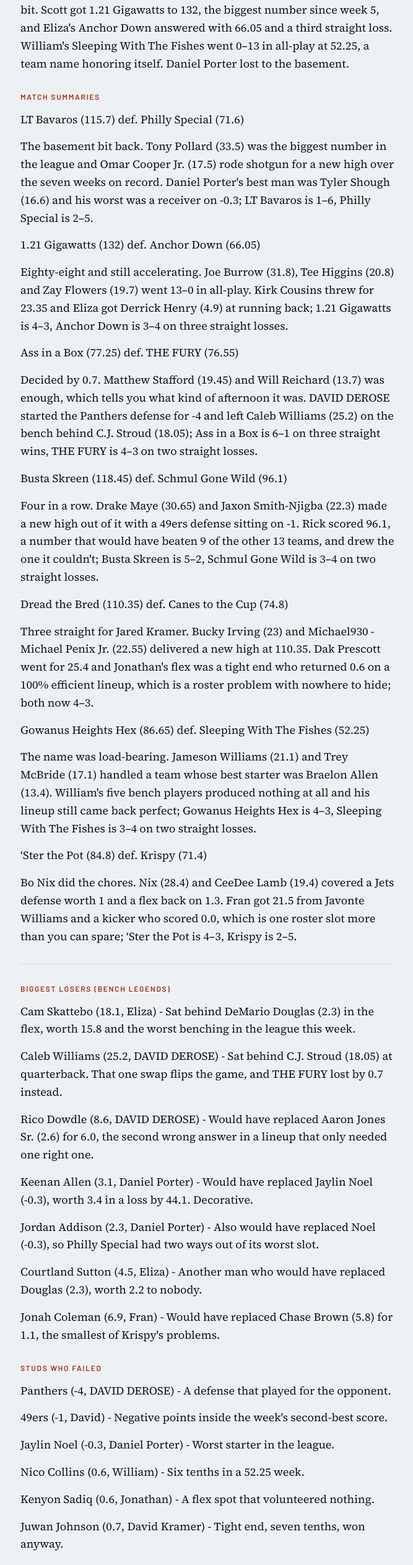
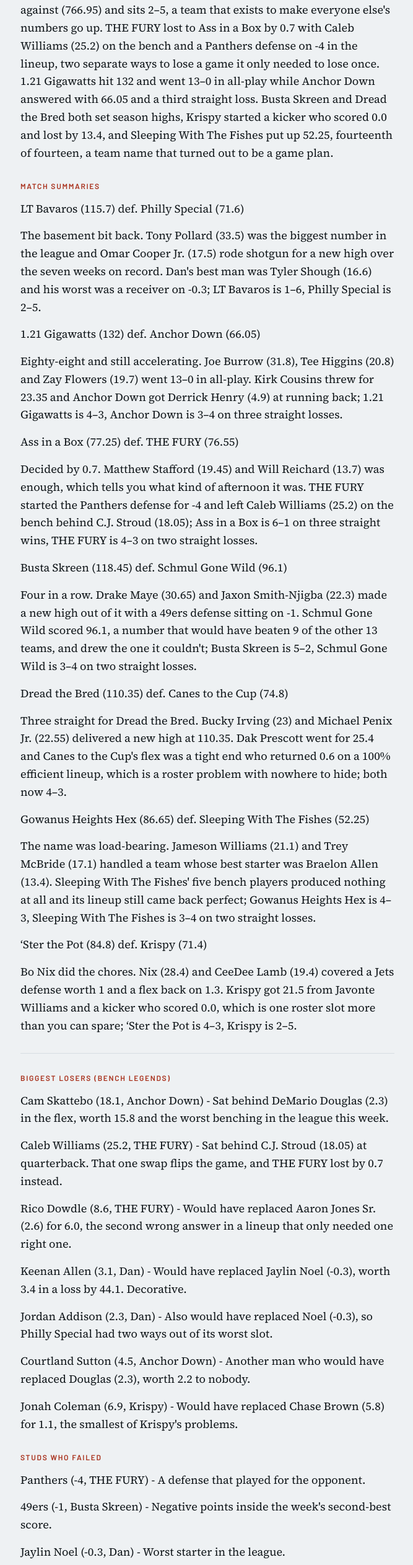
Before and after one commit to tfadp/fantasy-recap, a browser extension: page docs/drafts/yahoo-2026-wk07-5c0f734a12e0.html in a window 1280 px wide. Shown: the part 248-2773 px from the top of the page at 62% size, without its empty margins (305-972 px from the left). Drawn offline with nearby package versions, Linux system fonts and the light colour scheme.

Commit message:
Yahoo week 7: team names, Dan, the commish, wider opener
Co-Authored-By: Claude Opus 5.5 <noreply@anthropic.com>

```diff
--- a/docs/drafts/yahoo-2026-wk07-5c0f734a12e0.html
+++ b/docs/drafts/yahoo-2026-wk07-5c0f734a12e0.html
@@ -131,42 +131,42 @@ footer{margin-top:22px;font-family:var(--data);font-size:11px;color:var(--dim);
 <h1>Week 7 Recap - Bring It On</h1>
 <div class="dateline">Tuesday, November 3</div>
 </header>
-<div class="column"><p>David Kramer had not won a game all season and dropped 115.7 on Daniel Porter, who turned up with 71.6. Philly Special leads the league with 729.05 points for and sits 2–5, which takes real commitment to the bit. Scott got 1.21 Gigawatts to 132, the biggest number since week 5, and Eliza&#x27;s Anchor Down answered with 66.05 and a third straight loss. William&#x27;s Sleeping With The Fishes went 0–13 in all-play at 52.25, a team name honoring itself. Daniel Porter lost to the basement.</p>
+<div class="column"><p>The commish, a man who writes the scoring rules, finally won a game under them: 115.7 on Dan, who brought 71.6 and a receiver on -0.3. Philly Special now leads the league in points for (729.05) and points against (766.95) and sits 2–5, a team that exists to make everyone else&#x27;s numbers go up. THE FURY lost to Ass in a Box by 0.7 with Caleb Williams (25.2) on the bench and a Panthers defense on -4 in the lineup, two separate ways to lose a game it only needed to lose once. 1.21 Gigawatts hit 132 and went 13–0 in all-play while Anchor Down answered with 66.05 and a third straight loss. Busta Skreen and Dread the Bred both set season highs, Krispy started a kicker who scored 0.0 and lost by 13.4, and Sleeping With The Fishes put up 52.25, fourteenth of fourteen, a team name that turned out to be a game plan.</p>
 <p class="section">Match Summaries</p>
 <p>LT Bavaros (115.7) def. Philly Special (71.6)</p>
-<p>The basement bit back. Tony Pollard (33.5) was the biggest number in the league and Omar Cooper Jr. (17.5) rode shotgun for a new high over the seven weeks on record. Daniel Porter&#x27;s best man was Tyler Shough (16.6) and his worst was a receiver on -0.3; LT Bavaros is 1–6, Philly Special is 2–5.</p>
+<p>The basement bit back. Tony Pollard (33.5) was the biggest number in the league and Omar Cooper Jr. (17.5) rode shotgun for a new high over the seven weeks on record. Dan&#x27;s best man was Tyler Shough (16.6) and his worst was a receiver on -0.3; LT Bavaros is 1–6, Philly Special is 2–5.</p>
 <p>1.21 Gigawatts (132) def. Anchor Down (66.05)</p>
-<p>Eighty-eight and still accelerating. Joe Burrow (31.8), Tee Higgins (20.8) and Zay Flowers (19.7) went 13–0 in all-play. Kirk Cousins threw for 23.35 and Eliza got Derrick Henry (4.9) at running back; 1.21 Gigawatts is 4–3, Anchor Down is 3–4 on three straight losses.</p>
+<p>Eighty-eight and still accelerating. Joe Burrow (31.8), Tee Higgins (20.8) and Zay Flowers (19.7) went 13–0 in all-play. Kirk Cousins threw for 23.35 and Anchor Down got Derrick Henry (4.9) at running back; 1.21 Gigawatts is 4–3, Anchor Down is 3–4 on three straight losses.</p>
 <p>Ass in a Box (77.25) def. THE FURY (76.55)</p>
-<p>Decided by 0.7. Matthew Stafford (19.45) and Will Reichard (13.7) was enough, which tells you what kind of afternoon it was. DAVID DEROSE started the Panthers defense for -4 and left Caleb Williams (25.2) on the bench behind C.J. Stroud (18.05); Ass in a Box is 6–1 on three straight wins, THE FURY is 4–3 on two straight losses.</p>
+<p>Decided by 0.7. Matthew Stafford (19.45) and Will Reichard (13.7) was enough, which tells you what kind of afternoon it was. THE FURY started the Panthers defense for -4 and left Caleb Williams (25.2) on the bench behind C.J. Stroud (18.05); Ass in a Box is 6–1 on three straight wins, THE FURY is 4–3 on two straight losses.</p>
 <p>Busta Skreen (118.45) def. Schmul Gone Wild (96.1)</p>
-<p>Four in a row. Drake Maye (30.65) and Jaxon Smith-Njigba (22.3) made a new high out of it with a 49ers defense sitting on -1. Rick scored 96.1, a number that would have beaten 9 of the other 13 teams, and drew the one it couldn&#x27;t; Busta Skreen is 5–2, Schmul Gone Wild is 3–4 on two straight losses.</p>
+<p>Four in a row. Drake Maye (30.65) and Jaxon Smith-Njigba (22.3) made a new high out of it with a 49ers defense sitting on -1. Schmul Gone Wild scored 96.1, a number that would have beaten 9 of the other 13 teams, and drew the one it couldn&#x27;t; Busta Skreen is 5–2, Schmul Gone Wild is 3–4 on two straight losses.</p>
 <p>Dread the Bred (110.35) def. Canes to the Cup (74.8)</p>
-<p>Three straight for Jared Kramer. Bucky Irving (23) and Michael930 - Michael Penix Jr. (22.55) delivered a new high at 110.35. Dak Prescott went for 25.4 and Jonathan&#x27;s flex was a tight end who returned 0.6 on a 100% efficient lineup, which is a roster problem with nowhere to hide; both now 4–3.</p>
+<p>Three straight for Dread the Bred. Bucky Irving (23) and Michael Penix Jr. (22.55) delivered a new high at 110.35. Dak Prescott went for 25.4 and Canes to the Cup&#x27;s flex was a tight end who returned 0.6 on a 100% efficient lineup, which is a roster problem with nowhere to hide; both now 4–3.</p>
 <p>Gowanus Heights Hex (86.65) def. Sleeping With The Fishes (52.25)</p>
-<p>The name was load-bearing. Jameson Williams (21.1) and Trey McBride (17.1) handled a team whose best starter was Braelon Allen (13.4). William&#x27;s five bench players produced nothing at all and his lineup still came back perfect; Gowanus Heights Hex is 4–3, Sleeping With The Fishes is 3–4 on two straight losses.</p>
+<p>The name was load-bearing. Jameson Williams (21.1) and Trey McBride (17.1) handled a team whose best starter was Braelon Allen (13.4). Sleeping With The Fishes&#x27; five bench players produced nothing at all and its lineup still came back perfect; Gowanus Heights Hex is 4–3, Sleeping With The Fishes is 3–4 on two straight losses.</p>
 <p>‘Ster the Pot (84.8) def. Krispy (71.4)</p>
-<p>Bo Nix did the chores. Nix (28.4) and CeeDee Lamb (19.4) covered a Jets defense worth 1 and a flex back on 1.3. Fran got 21.5 from Javonte Williams and a kicker who scored 0.0, which is one roster slot more than you can spare; ‘Ster the Pot is 4–3, Krispy is 2–5.</p>
+<p>Bo Nix did the chores. Nix (28.4) and CeeDee Lamb (19.4) covered a Jets defense worth 1 and a flex back on 1.3. Krispy got 21.5 from Javonte Williams and a kicker who scored 0.0, which is one roster slot more than you can spare; ‘Ster the Pot is 4–3, Krispy is 2–5.</p>
 <hr>
 <p class="section">Biggest Losers (Bench Legends)</p>
-<p>Cam Skattebo (18.1, Eliza) - Sat behind DeMario Douglas (2.3) in the flex, worth 15.8 and the worst benching in the league this week.</p>
-<p>Caleb Williams (25.2, DAVID DEROSE) - Sat behind C.J. Stroud (18.05) at quarterback. That one swap flips the game, and THE FURY lost by 0.7 instead.</p>
-<p>Rico Dowdle (8.6, DAVID DEROSE) - Would have replaced Aaron Jones Sr. (2.6) for 6.0, the second wrong answer in a lineup that only needed one right one.</p>
-<p>Keenan Allen (3.1, Daniel Porter) - Would have replaced Jaylin Noel (-0.3), worth 3.4 in a loss by 44.1. Decorative.</p>
-<p>Jordan Addison (2.3, Daniel Porter) - Also would have replaced Noel (-0.3), so Philly Special had two ways out of its worst slot.</p>
-<p>Courtland Sutton (4.5, Eliza) - Another man who would have replaced Douglas (2.3), worth 2.2 to nobody.</p>
-<p>Jonah Coleman (6.9, Fran) - Would have replaced Chase Brown (5.8) for 1.1, the smallest of Krispy&#x27;s problems.</p>
+<p>Cam Skattebo (18.1, Anchor Down) - Sat behind DeMario Douglas (2.3) in the flex, worth 15.8 and the worst benching in the league this week.</p>
+<p>Caleb Williams (25.2, THE FURY) - Sat behind C.J. Stroud (18.05) at quarterback. That one swap flips the game, and THE FURY lost by 0.7 instead.</p>
+<p>Rico Dowdle (8.6, THE FURY) - Would have replaced Aaron Jones Sr. (2.6) for 6.0, the second wrong answer in a lineup that only needed one right one.</p>
+<p>Keenan Allen (3.1, Dan) - Would have replaced Jaylin Noel (-0.3), worth 3.4 in a loss by 44.1. Decorative.</p>
+<p>Jordan Addison (2.3, Dan) - Also would have replaced Noel (-0.3), so Philly Special had two ways out of its worst slot.</p>
+<p>Courtland Sutton (4.5, Anchor Down) - Another man who would have replaced Douglas (2.3), worth 2.2 to nobody.</p>
+<p>Jonah Coleman (6.9, Krispy) - Would have replaced Chase Brown (5.8) for 1.1, the smallest of Krispy&#x27;s problems.</p>
 <p class="section">Studs Who Failed</p>
-<p>Panthers (-4, DAVID DEROSE) - A defense that played for the opponent.</p>
-<p>49ers (-1, David) - Negative points inside the week&#x27;s second-best score.</p>
-<p>Jaylin Noel (-0.3, Daniel Porter) - Worst starter in the league.</p>
-<p>Nico Collins (0.6, William) - Six tenths in a 52.25 week.</p>
-<p>Kenyon Sadiq (0.6, Jonathan) - A flex spot that volunteered nothing.</p>
-<p>Juwan Johnson (0.7, David Kramer) - Tight end, seven tenths, won anyway.</p>
-<p>Wan&#x27;Dale Robinson (0.7, David Kramer) - Same lineup, same number, same shrug.</p>
-<p>Roschon Johnson (1.3, Matthew) - One point and a roster spot.</p>
+<p>Panthers (-4, THE FURY) - A defense that played for the opponent.</p>
+<p>49ers (-1, Busta Skreen) - Negative points inside the week&#x27;s second-best score.</p>
+<p>Jaylin Noel (-0.3, Dan) - Worst starter in the league.</p>
+<p>Nico Collins (0.6, Sleeping With The Fishes) - Six tenths in a 52.25 week.</p>
+<p>Kenyon Sadiq (0.6, Canes to the Cup) - A flex spot that volunteered nothing.</p>
+<p>Juwan Johnson (0.7, the commish) - Tight end, seven tenths, won anyway.</p>
+<p>Wan&#x27;Dale Robinson (0.7, the commish) - Same lineup, same number, same shrug.</p>
+<p>Roschon Johnson (1.3, ‘Ster the Pot) - One point and a roster spot.</p>
 <p class="section">Started A Zero</p>
-<p>Fran started Ryan Fitzgerald at kicker for 0.0 and Krispy lost by 13.4. An entire position volunteered to sit this one out.</p>
+<p>Krispy started Ryan Fitzgerald at kicker for 0.0 and Krispy lost by 13.4. An entire position volunteered to sit this one out.</p>
 <p class="section">Call the Doctor</p>
 <p>Sleeping With The Fishes (3–4, 52.25) - Fourteenth of fourteen this week and 0–13 in all-play. Nothing worked and nothing was going to.</p>
 <p>Anchor Down (3–4, 66.05) - Thirteenth of fourteen with the worst lineup efficiency in the league at 0.804.</p>
@@ -174,10 +174,10 @@ footer{margin-top:22px;font-family:var(--data);font-size:11px;color:var(--dim);
 <p>LT Bavaros (1–6, 115.7) - Third-best score of the week attached to the worst record in the league. Seven weeks late.</p>
 <p class="section">Waiver Wire Genius</p>
 <p>Not one add in this league was on a roster at kickoff, so the genius award goes unclaimed and the moves are pure aftermath.</p>
-<p>DAVID DEROSE -&gt; Geno Smith - Cut C.J. Stroud (18.05) loose on 10/28. Somebody had to pay.</p>
-<p>Eliza -&gt; Tyler Bass ($3) - Dropped Jake Bates (8.2) to do it, and Aaron picked Bates up on 10/31 for nothing. Paid to make a rival better.</p>
-<p>William -&gt; Jakobi Meyers - Dropped Patrick Mahomes (7.65) on 11/01 to get him, then dropped Meyers on 11/03. Two days of clarity.</p>
-<p>Matthew -&gt; Elijah Mitchell, Tyjae Spears, Corey Kiner - Three running backs in five days, two of them already gone. The man is shopping, not building.</p>
+<p>THE FURY -&gt; Geno Smith - Cut C.J. Stroud (18.05) loose on 10/28. Somebody had to pay.</p>
+<p>Anchor Down -&gt; Tyler Bass ($3) - Dropped Jake Bates (8.2) to do it, and Gowanus Heights Hex picked Bates up on 10/31 for nothing. Paid to make a rival better.</p>
+<p>Sleeping With The Fishes -&gt; Jakobi Meyers - Dropped Patrick Mahomes (7.65) on 11/01 to get him, then dropped Meyers on 11/03. Two days of clarity.</p>
+<p>‘Ster the Pot -&gt; Elijah Mitchell, Tyjae Spears, Corey Kiner - Three running backs in five days, two of them already gone. That is shopping, not building.</p>
 <p class="section">Toilet Bowl Performance</p>
 <p>Sleeping With The Fishes (52.25) - League low, 0–13 in all-play, a bench that produced nothing and a 100% efficient lineup. There was no better version of this team available.</p>
 <hr>
```
Also changed, not shown: 1 other file.
